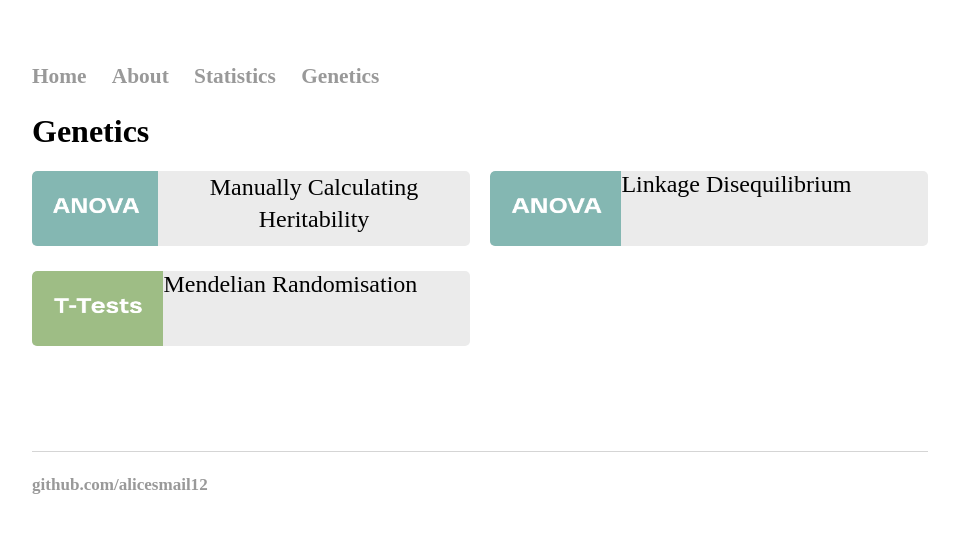
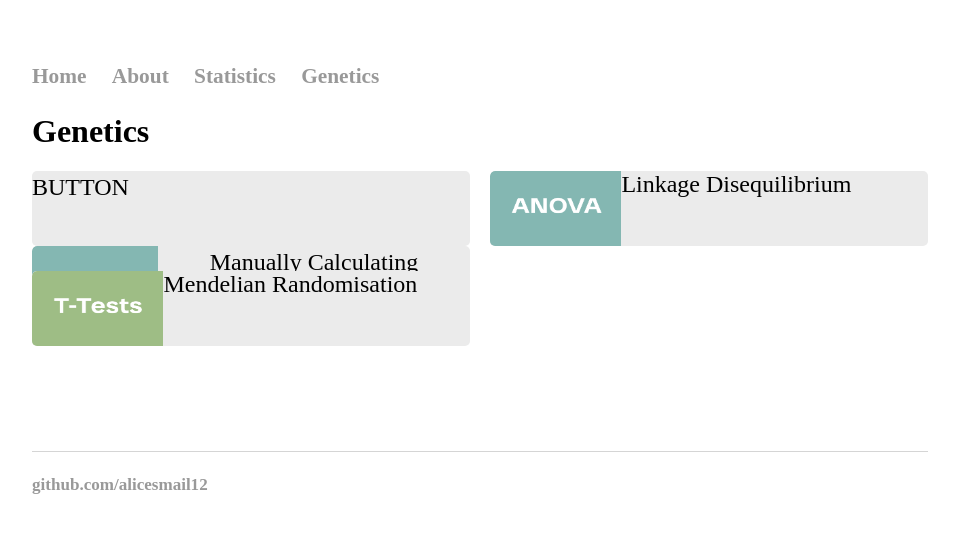
Before and after one commit to alicesmail12/alicesmail12.github.io, a Jekyll site: the page built from Genetics/index.html, in a window 1280 px wide. Shown: the top 533 px of the page, without its empty margins (160-1119 px from the left). Built offline with Jekyll 4.4.1, drawn with Linux system fonts in a browser that asks for light colours; some web fonts are replaced.

Commit message:
Update index.html

```diff
--- a/Genetics/index.html
+++ b/Genetics/index.html
@@ -56,8 +56,8 @@
 <body>
     <div class="portfolio">
         <div class="grid-item">
-
-            <a href="/Genetics/2024/06/10/Manually-Calculating-Heritability-Using-Simulations"  class="button">
+            <a href="/Genetics/_posts/Manually-Calculating-Heritability-Using-Simulations"  class="button">BUTTON</a>
+            <a href="/Genetics/_posts/Manually-Calculating-Heritability-Using-Simulations"  class="button">
                 <img class="imagefit" src='images/buttons-02.png'/>
                 <buttontext>Manually Calculating Heritability</buttontext>
             </a>
```
